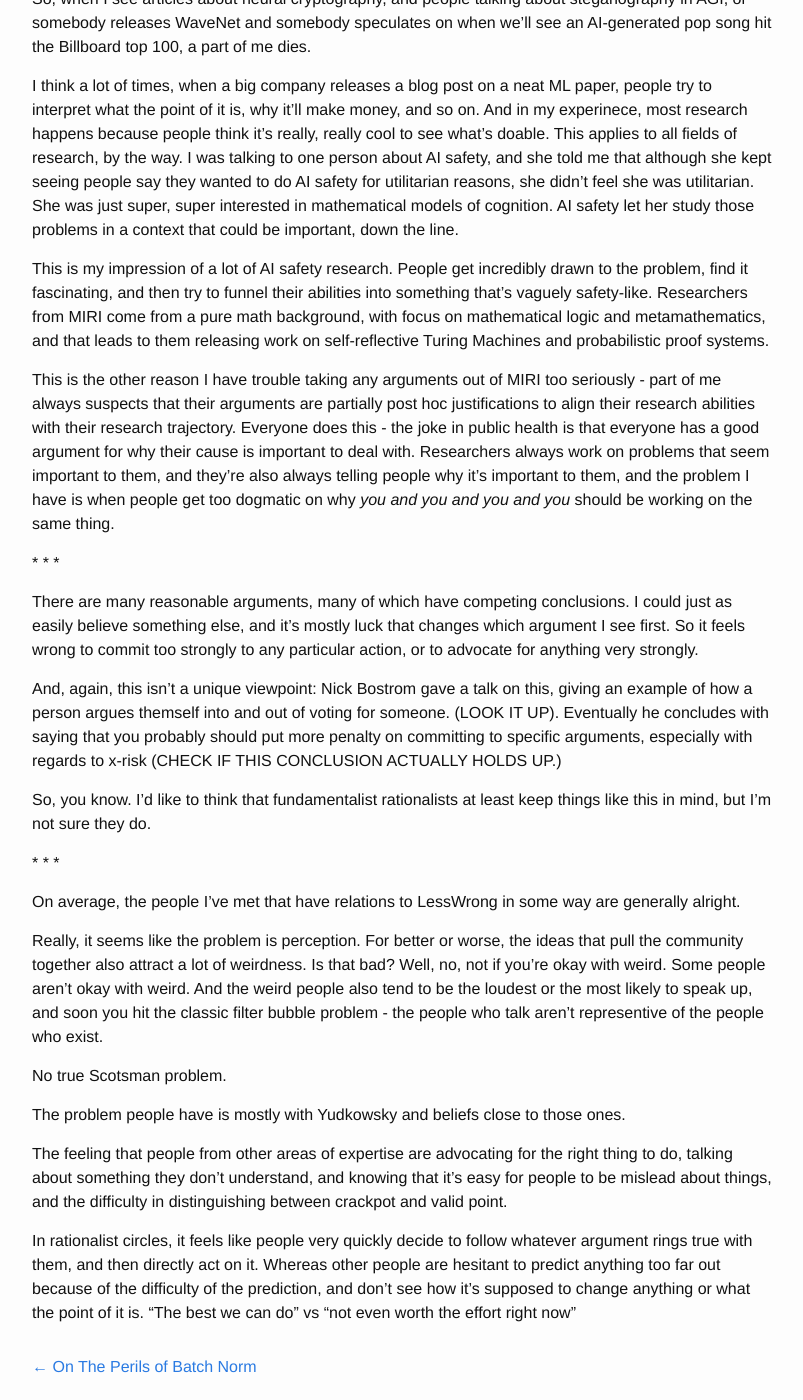
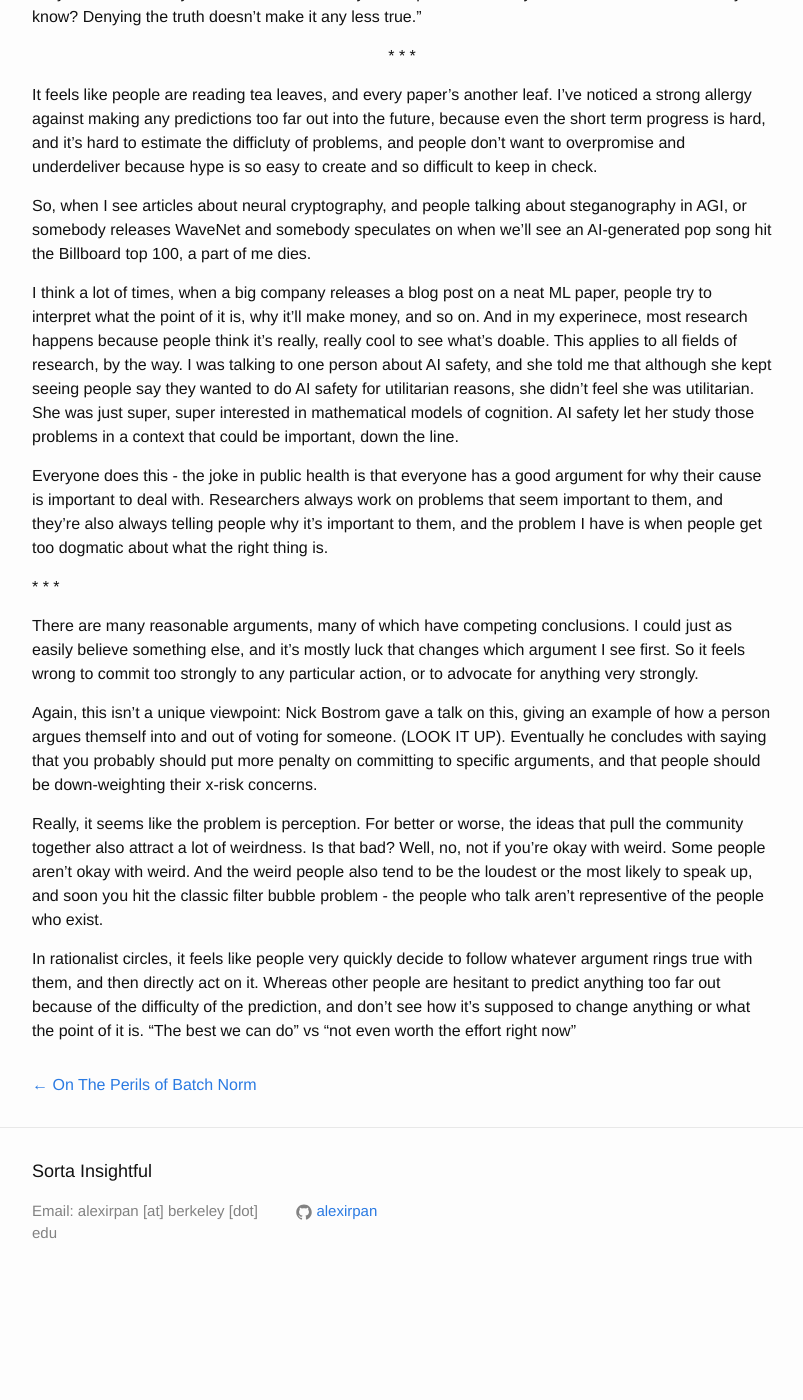
Before and after one commit to alexirpan/alexirpan.github.io, a Jekyll site: the page built from _posts/2017-05-02-ai-safety.markdown, in a window 1280 px wide and 1400 px high, scrolled down 14327 px. Shown: the whole window, without its empty margins (238-1041 px from the left). Built offline with Jekyll 4.4.1, drawn with Linux system fonts in a browser that asks for light colours; nearby versions of some CDN libraries; after the commit the page ends 15632 px from its top, so only the background shows below that; some of the changed text lies outside the part shown.

Commit message:
Saving work so far before going to bed.

```diff
--- a/_posts/2017-05-02-ai-safety.markdown
+++ b/_posts/2017-05-02-ai-safety.markdown
@@ -576,6 +576,9 @@ people, and both have assholes with no humility. Both have made people
 finally have meaningful conversations, and both spawn ridiculous amounts
 of gossip.
 
+EVERYTHING BELOW THIS LINE IS SCRATCH WORK. YOU CAN GIVE FEEDBACK IF YOU WANT BUT I'M FIGURING OUT WHAT I WANT FROM IT.
+----------------------------------------------------------------------------------------------------
+
 The large focus on AI safety that some people have is wearying and annoying.
 I get annoyed when I read people arguing what precisely "intelligence" means.
 I get further annoyed when people read a news article about a recent deep
@@ -789,22 +792,11 @@ utilitarian reasons, she didn't feel she was utilitarian. She was just super,
 super interested in mathematical models of cognition. AI safety let her
 study those problems in a context that could be important, down the line.
 
-This is my impression of a lot of AI safety research. People get incredibly
-drawn to the problem, find it fascinating, and then try to funnel their
-abilities into something that's vaguely safety-like. Researchers from MIRI
-come from a pure math background, with focus on mathematical logic and
-metamathematics, and that leads to them releasing work on self-reflective
-Turing Machines and probabilistic proof systems.
-
-This is the other reason I have trouble taking any arguments out of MIRI
-too seriously - part of me always suspects that their arguments are partially
-post hoc justifications to align their research abilities with their
-research trajectory. Everyone does this - the joke in public health is that
+Everyone does this - the joke in public health is that
 everyone has a good argument for why their cause is important to deal with.
 Researchers always work on problems that seem important to them, and they're
 also always telling people why it's important to them, and the problem I have
-is when people get too dogmatic on why *you and you and you and you* should
-be working on the same thing.
+is when people get too dogmatic about what the right thing is.
 
 \* \* \*
 
@@ -813,19 +805,11 @@ I could just as easily believe something else, and it's mostly luck that changes
 which argument I see first. So it feels wrong to commit too strongly to any
 particular action, or to advocate for anything very strongly.
 
-And, again, this isn't a unique viewpoint: Nick Bostrom gave a talk on this,
+Again, this isn't a unique viewpoint: Nick Bostrom gave a talk on this,
 giving an example of how a person argues themself into and out of voting
 for someone. (LOOK IT UP). Eventually he concludes with saying that you
-probably should put more penalty on committing to specific arguments, especially
-with regards to x-risk (CHECK IF THIS CONCLUSION ACTUALLY HOLDS UP.)
-
-So, you know. I'd like to think that fundamentalist rationalists at least keep
-things like this in mind, but I'm not sure they do.
-
-\* \* \*
-
-On average, the people I've met that have relations to LessWrong in some way
-are generally alright.
+probably should put more penalty on committing to specific arguments, and that
+people should be down-weighting their x-risk concerns.
 
 Really, it seems like the problem is perception. For better or worse, the ideas
 that pull the community together also attract a lot of weirdness. Is that bad?
@@ -835,17 +819,6 @@ up, and soon you hit the classic filter bubble problem - the people who talk
 aren't representive of the people who exist.
 
 
-
-No true Scotsman problem.
-
-The problem people have is mostly with Yudkowsky and beliefs close to those
-ones.
-
-The feeling that people from other areas of expertise are advocating for the
-right thing to do, talking about something they don't understand, and knowing
-that it's easy for people to be mislead about things, and the difficulty
-in distinguishing between crackpot and valid point.
-
 In rationalist circles, it feels like people very quickly decide to follow
 whatever argument rings true with them, and then directly act on it. Whereas
 other people are hesitant to predict anything too far out because of the
```
